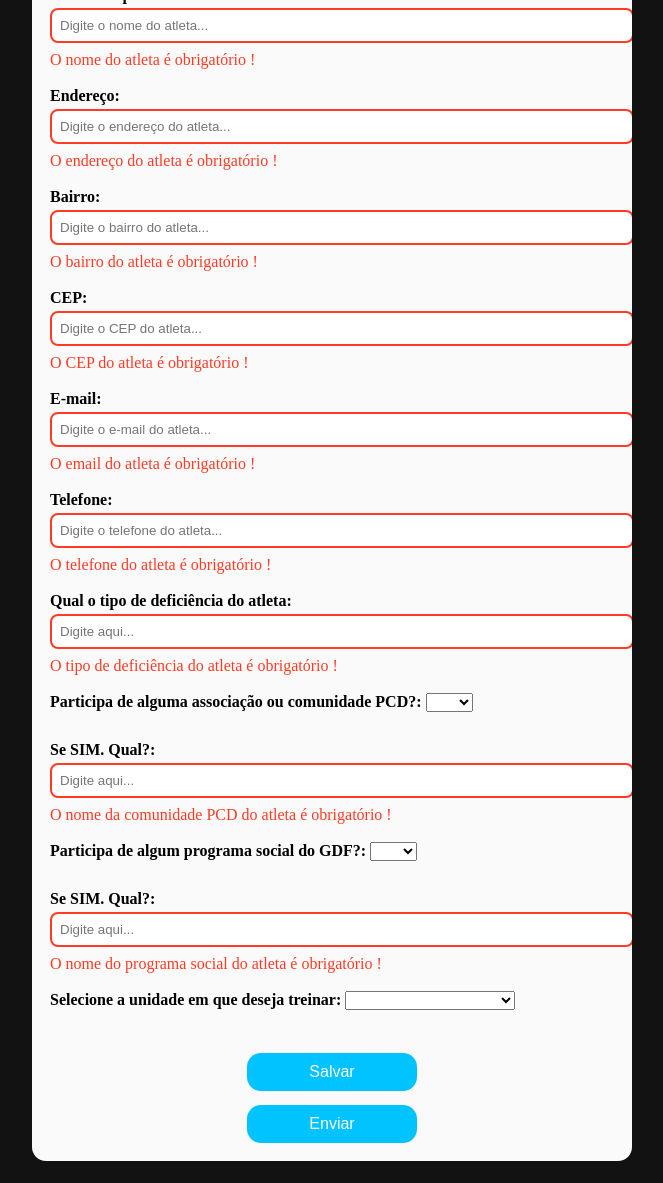
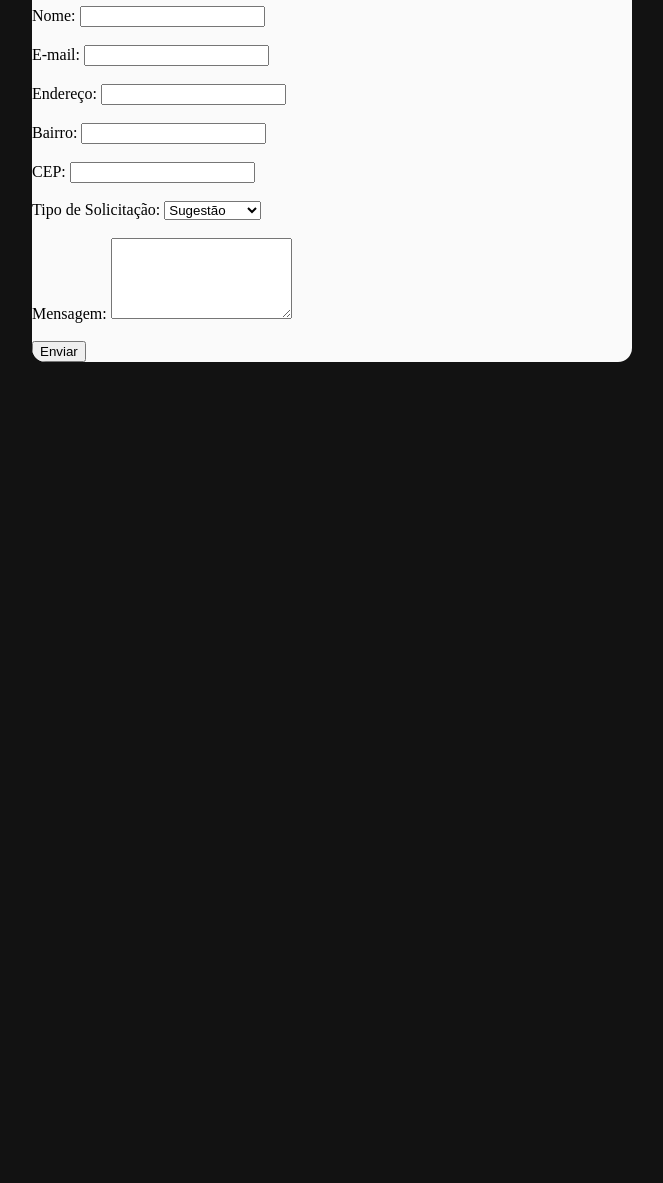
Before and after one commit to sourafapires/Engenharia-da-Usabilidade-Formul-rio, a website: page index.html in a window 1280 px wide. Shown: the part 264-1447 px from the top of the page, without its empty margins (316-979 px from the left). After the commit the page ends 816 px from the top, so only its background shows below. Drawn offline with Linux system fonts and the light colour scheme.

Commit message:
Versão formulário
Atualização dia 11/09

```diff
--- a/index.html
+++ b/index.html
@@ -1,142 +1,81 @@
 <!DOCTYPE html>
-<html lang="en">
+<html lang="pt-br">
 <head>
-	<meta charset="UTF-8">
-	<meta http-equiv="X-UA-Compatible" content="IE=edge">
-	<meta name="viewport" content="width=device-width, initial-scale=1.0">
-	<link rel="stylesheet" href="./styles.css"/>
-<!--Aqui é o cabeçalho do código alinhado ao centro-->
-	<title>COPS - Centros Olímpicos e Paralímpidos do DF</title>
+    <meta charset="UTF-8">
+    <meta name="viewport" content="width=device-width, initial-scale=1.0">
+    <title>Formulário de Sugestões e Reclamações</title>
+    <link rel="stylesheet" href="styles.css">
 </head>
 <body>
+    <div class="container">
+        <h1>Envie sua Sugestão ou Reclamação</h1>
 
-<!--Aqui é o cabeçalho do formulário-->
-	<div class="container">
-		<section class="header">
-			<h2>COP's - Ficha de Inscrição do Atleta</h2>
-		</section>
+        <form id="contactForm">
 
-<!--Aqui é o corpo do formulário-->
-		<form id="form" class="form">
-			<h3>Preencha seus dados nos campos abaixo:</h3>
-			<br><br>
+        <div>
+          <label for="nome">Nome:</label>
+            <input type="text" id="nome" name="nome" required>
+        </div>
 
-			<div class="form-content error">
-				<label for="username"><strong>Nome completo:</strong></label>
-				<input type="text" id="username" placeholder="Digite o nome do atleta..." required>
-				<a>O nome do atleta é obrigatório !</a>
-			</div>
+        <br>
 
-			<br>
+        <div>
 
-			<div class="form-content error">
-				<label for="address"><strong>Endereço:</strong></label>
-				<input type="text" id="address" placeholder="Digite o endereço do atleta..." required>
-				<a>O endereço do atleta é obrigatório !</a>
-			</div>
+            <label for="email">E-mail:</label>
+            <input type="email" id="email" name="email" required>
 
-			<br>
+        </div>
 
-			<div class="form-content error">
-				<label for="addressbairro"><strong>Bairro:</strong></label>
-        		<input type="text" id="address-bairro" placeholder="Digite o bairro do atleta..." required>
-				<a>O bairro do atleta é obrigatório !</a>
-			</div>
+        <br>
 
-			<br>
+        <div>
 
-			<div class="form-content error">
-				<label for="addresscep"><strong>CEP:</strong></label>
-        		<input type="text" id="address-cep" placeholder="Digite o CEP do atleta..." required>
-				<a>O CEP do atleta é obrigatório !</a>
-			</div>
+            <label for="endereco">Endereço:</label>
+            <input type="text" id="endereco" name="endereco" required>
 
-			<br>
+        </div>
 
-			<div class="form-content error">
-				<label for="email"><strong>E-mail:</strong></label>
-				<input type="text" id="email" placeholder="Digite o e-mail do atleta..." required>
-				<a>O email do atleta é obrigatório !</a>
-			</div>
+        <br>
+        <div>
 
-			<br>
+            <label for="bairro">Bairro:</label>
+            <input type="text" id="bairro" name="bairro" required>
 
-			<div class="form-content error">
-				<label for="telefone"><strong>Telefone:</strong></label>
-				<input type="text" id="telefone" placeholder="Digite o telefone do atleta..." required>
-				<a>O telefone do atleta é obrigatório !</a>
-			</div>
+        </div>
 
-			<br>
+        <br>
 
-			<div class="form-content error">
-				<label for="tipodeficiencia"><strong>Qual o tipo de deficiência do atleta:</strong></label>
-				<input type="text" id="tipo-deficiencia" placeholder="Digite aqui..." required>
-				<a>O tipo de deficiência do atleta é obrigatório !</a>
-			</div>
+        <div>
 
-			<br>
+            <label for="cep">CEP:</label>
+            <input type="number" id="cep" name="cep" required>
 
-			<div class="form-content">
-				<label for="comunidadepcd"><strong>Participa de alguma associação ou comunidade PCD?:</strong></label>
-					<select id="comunidade-pcd">
-						<option selected disabled value=""></option>
-						<option>Sim</option>
-						<option>Não</option>
-					</select>
-			</div>
+        </div>
 
-			<div class="form-content error">
-				<label for="nomecomunidadepcd"><strong>Se SIM. Qual?:</strong></label>
-				<input type="text" id="nome-comunidade-pcd" placeholder="Digite aqui..." required>
-				<a>O nome da comunidade PCD do atleta é obrigatório !</a>
-			</div>
+        <br>
+        <div>
 
-			<br>
+            <label for="tipo">Tipo de Solicitação:</label>
+            <select id="tipo" name="tipo" required>
+                <option value="sugestao">Sugestão</option>
+                <option value="reclamacao">Reclamação</option>
+            </select>
+        </div>
 
-			<div class="form-content">
-				<label for="programasocial"><strong>Participa de algum programa social do GDF?:</strong></label>
-					<select id="programa-social">
-						<option selected disabled value=""></option>
-						<option>Sim</option>
-						<option>Não</option>
-					</select>
-			</div>
+         <br>
 
-			<div class="form-content error">
-				<label for="nomeprogramasocial"><strong>Se SIM. Qual?:</strong></label>
-				<input type="text" id="nome-programa-social" placeholder="Digite aqui..." required>
-				<a>O nome do programa social do atleta é obrigatório !</a>
-			</div>
+         <div>
 
-			<br>
+            <label for="mensagem">Mensagem:</label>
+            <textarea id="mensagem" name="mensagem" rows="5" required></textarea>
 
-			<div class="form-content">
-				<label for="unidadecop"><strong>Selecione a unidade em que deseja treinar:</strong></label>
-					<select id="unidade-cop">
-						<option selected disabled value=""></option>
-						<option>Unid. Ceilândia</option>
-						<option>Unid. Gama</option>
-						<option>Unid. Riacho Fundo I</option>
-						<option>Unid. Recanto das Emas</option>
-						<option>Unid. Samambaia</option>
-					</select>
-			</div>
+          </div>
 
-		<center>
-			<div class="buttonsave">
-				<button type="submit">Salvar</button>
-			</div>
+           <br>
 
-			<div class="button"></div>
-				<button type="submit">Enviar</button>
-			</div>
-		</center>
-		<br>
-	<!--Aqui é o fechamento do formulario-->
-	</form>
-</div>
-<script src="./script.js"></script>
-
+            <button type="submit">Enviar</button>
+        </form>
+    </div>
+    <script src="script.js"></script>
 </body>
 </html>
```
